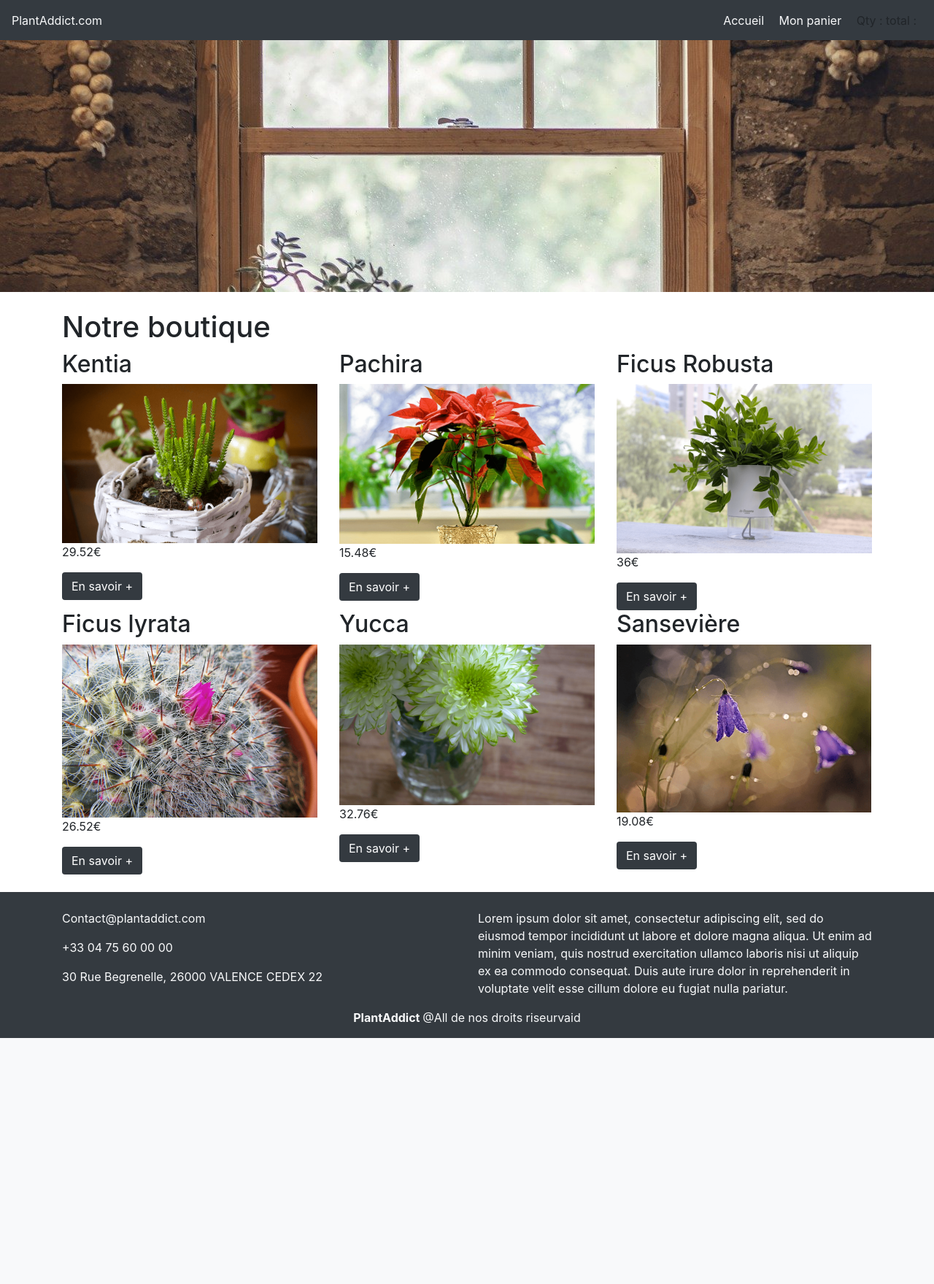
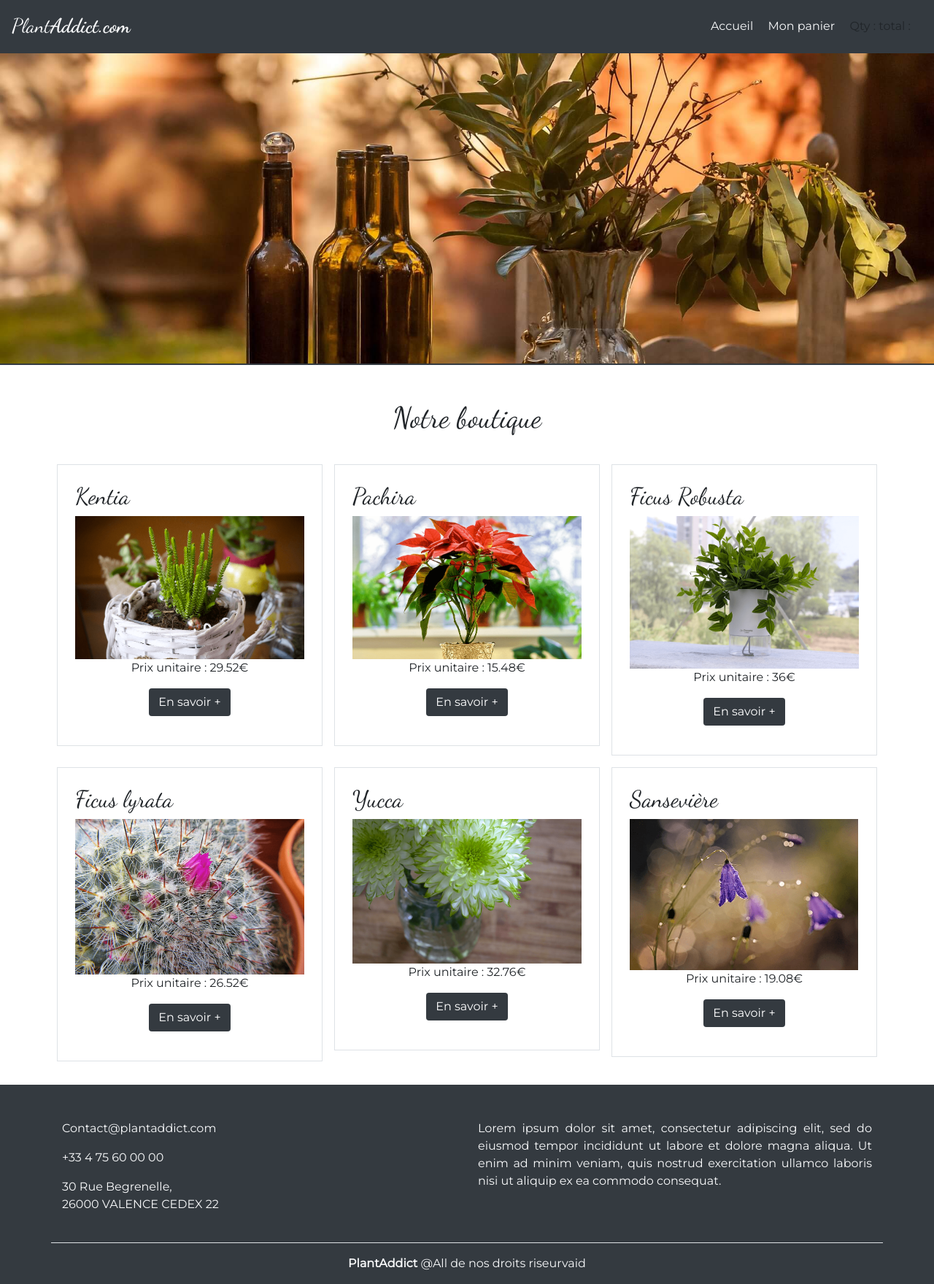
Before and after one commit to MatiRoss/Plant_addict, a PHP site: page / in a window 1280 px wide. Shown: the whole page at 73% size. Before the commit the page ends 1422 px from the top, so only its background shows below. Run offline with PHP 8.4, Linux system fonts and the light colour scheme; data comes from the database, SQL or seed files in the repository; data that the repository does not hold is empty; a stand-in replaces the project's code that opens the database connection.

Commit message:
feat: designing home, product, cart

```diff
--- a/app/controllers/productController.php
+++ b/app/controllers/productController.php
@@ -9,5 +9,4 @@ $price = $product['price'];
 $vat = $product['vat'];
 
 $maxStock = maxStock($db, $id);
-debug($maxStock);
 include 'resources/views/product/show.php';
--- a/resources/css/style.css
+++ b/resources/css/style.css
@@ -4,6 +4,8 @@ html, body {
     width: 100%;
     height: 100%;
     scroll-behavior: smooth;
+    font-size: 1em;
+    font-family: 'Montserrat', sans-serif;
 }
 
 body {
@@ -19,8 +21,12 @@ ul {
     margin: 0;
 }
 
+.logo {
+    font-family: 'Dancing Script', cursive;
+    font-size: 1.7em;
+}
+
 nav {
-    height: 55px;
     position: fixed;
     width: 100%;
     z-index: 4000;
@@ -28,11 +34,15 @@ nav {
 
 .header {
     background-image: url('../img/header.jpg');
-    background-position: top;
-    background-attachment: fixed;
+    background-position: center center;
+    background-attachment: local;
     background-size: cover;
-    width: 100%;
-    height: 400px;
+    height: 500px;
+    border-bottom: 2px solid #343a40;
+}
+
+h1, h2, h3, h4 {
+    font-family: 'Dancing Script', cursive;
 }
 
 img {
--- a/resources/views/cart/cartview.php
+++ b/resources/views/cart/cartview.php
@@ -1,8 +1,8 @@
-<section>
+<section class="p-4">
     <div class="container">
         <div class="row">
-            <div class="col-md-12">
-                <h1>Panier</h1>
+            <div class="col-md-12 p-4">
+                <h1>Votre panier</h1>
             </div>
         </div>
         <div class="row">
--- a/resources/views/home.php
+++ b/resources/views/home.php
@@ -1,17 +1,21 @@
 <section class="p-4">
     <div class="container">
         <div class="row">
-            <div class="col-md-12">
+            <div class="col-md-12 text-center p-4">
                 <h1>Notre boutique</h1>
             </div>
         </div>
         <div class="row">
             <?php foreach ($AllProducts as $row) : ?>
-                <div class="col-md-4">
-                    <h2><?= $row['title'] ?></h2>
-                    <img src="storage/app/product/<?=$row['id'].".jpg"?>" alt="">
-                    <p><?= vatApply($row['price'], $row['vat']) ?>€</p>
-                    <a href="index.php?action=product&id=<?=$row['id']?>" class="btn bg-dark text-white">En savoir +</a>
+                <div class="col-md-4 p-2">
+                    <div class="p-4 border">
+                        <h2><?= $row['title'] ?></h2>
+                        <img src="storage/app/product/<?=$row['id'].".jpg"?>" alt="">
+                        <p class="text-center">Prix unitaire : <?= vatApply($row['price'], $row['vat']) ?>€</p>
+                        <p class="text-center">
+                            <a href="index.php?action=product&id=<?=$row['id']?>" class="btn bg-dark text-white">En savoir +</a>
+                        </p>
+                    </div>
                 </div>
             <?php endforeach; ?>
         </div>
--- a/resources/views/layouts/footer.php
+++ b/resources/views/layouts/footer.php
@@ -1,24 +1,24 @@
         <footer class="bg-dark text-light pt-4 pl-4 pr-4">
             <div class="container">
-                <div class="row">
-                    <div class="col-md-6">
+                <div class="row pb-4">
+                    <div class="col-md-6 pt-4">
                         <p>Contact@plantaddict.com</p>
-                        <p>+33 04 75 60 00 00</p>
-                        <p>30 Rue Begrenelle, 26000 VALENCE CEDEX 22</p>
+                        <p>+33 4 75 60 00 00</p>
+                        <p>30 Rue Begrenelle, <br>
+                            26000 VALENCE CEDEX 22
+                        </p>
                     </div>
-                    <div class="col-md-6">
+                    <div class="col-md-6 pt-4 text-justify">
                         <p>Lorem ipsum dolor sit amet, consectetur adipiscing elit, sed do
                             eiusmod tempor incididunt ut labore et dolore magna aliqua.
                             Ut enim ad minim veniam, quis nostrud exercitation ullamco
-                            laboris nisi ut aliquip ex ea commodo consequat. Duis aute
-                            irure dolor in reprehenderit in voluptate velit esse cillum
-                            dolore eu fugiat nulla pariatur.
+                            laboris nisi ut aliquip ex ea commodo consequat.
                         </p>
                     </div>
                 </div>
-                <div class="row">
+                <div class="row border-top">
                     <div class="col-md-12">
-                        <p class="text-center">
+                        <p class="text-center pt-3">
                             <b>PlantAddict </b>@All de nos droits riseurvaid
                         </p>
                     </div>
--- a/resources/views/layouts/header.php
+++ b/resources/views/layouts/header.php
@@ -13,14 +13,18 @@
         <!--STYLESHEET-CSS-->
         <link rel="stylesheet" href="resources/css/bootstrap.min.css">
         <link rel="stylesheet" href="resources/css/style.css">
+        <!--FONTS-->
+        <link rel="preconnect" href="https://fonts.gstatic.com">
+        <link href="https://fonts.googleapis.com/css2?family=Dancing+Script:wght@400;700&display=swap" rel="stylesheet">
+        <link href="https://fonts.googleapis.com/css2?family=Montserrat&display=swap" rel="stylesheet">
     </head>
 
     <body>
         <header>
             <nav class="bg-dark">
-                <span class="float-left p-3 text-light">PlantAddict.com</span>
-                <ul class="text-center p-3 float-right">
-                    <li class="d-inline pl-2 pr-2"><a href="index.php?action=home" class="text-light">Accueil</a></li>
+                <span class="float-left p-3 text-light logo">Plant<b>Addict.com</b></span>
+                <ul class="text-center p-4 float-right">
+                    <li class="d-inline p-2"><a href="index.php?action=home" class="text-light">Accueil</a></li>
                     <li class="d-inline pl-2 pr-2"><a href="index.php?action=cart" class="text-light">Mon panier</a></li>
                     <li class="d-inline pl-2 pr-2">Qty : total :</li>
                 </ul>
```
Also changed, not shown: resources/views/product/show.php (+4 -4 lines), resources/img/header.jpg.
